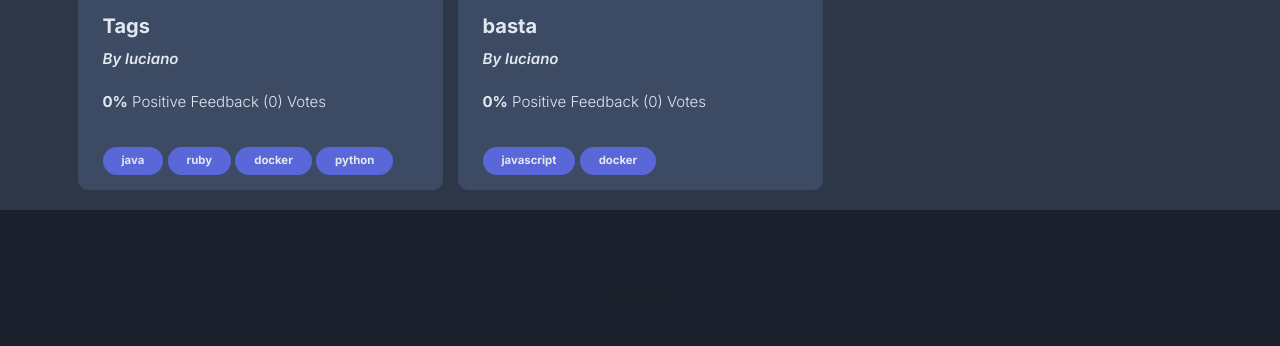
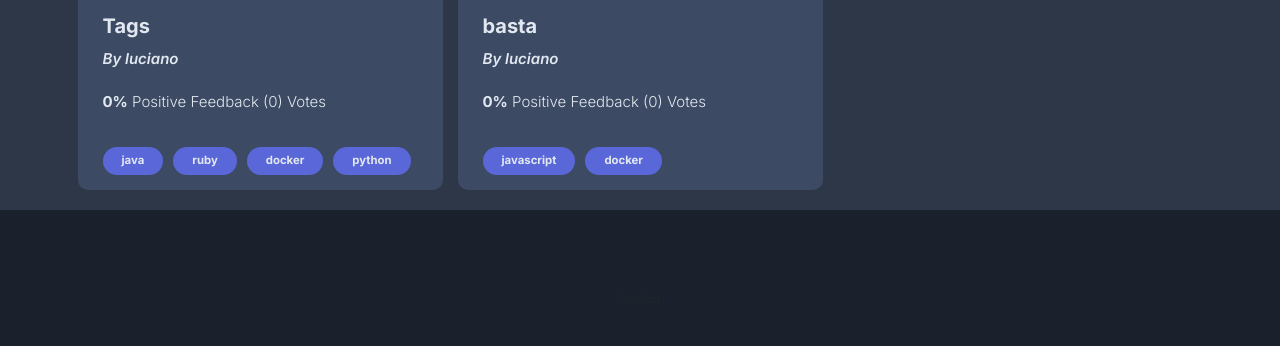
Before and after one commit to Luciano-Sciarretta/devspace, a Django app: page /projects/ in a window 1280 px wide. Shown: the part 1144-1490 px from the top of the page. Run offline with Django 4.2, Linux system fonts and the light colour scheme; data comes from the database, SQL or seed files in the repository.

Commit message:
Cambios menores

```diff
--- a/static/css/components/_utilities.css
+++ b/static/css/components/_utilities.css
@@ -67,6 +67,9 @@
 
         .project__tags {
             margin-top: 3rem;
+            display: flex;
+            flex-wrap: wrap;
+            gap: 1rem;
         }
     }
 }
--- a/static/css/pages/_main-content.css
+++ b/static/css/pages/_main-content.css
@@ -45,7 +45,7 @@
         .dev__skills {
             display: flex;
             flex-wrap: wrap;
-            gap: 0.5rem;
+            gap: 1rem;
             margin-top: auto;
             margin-bottom: auto;
             padding: 0 1.5rem;
```
